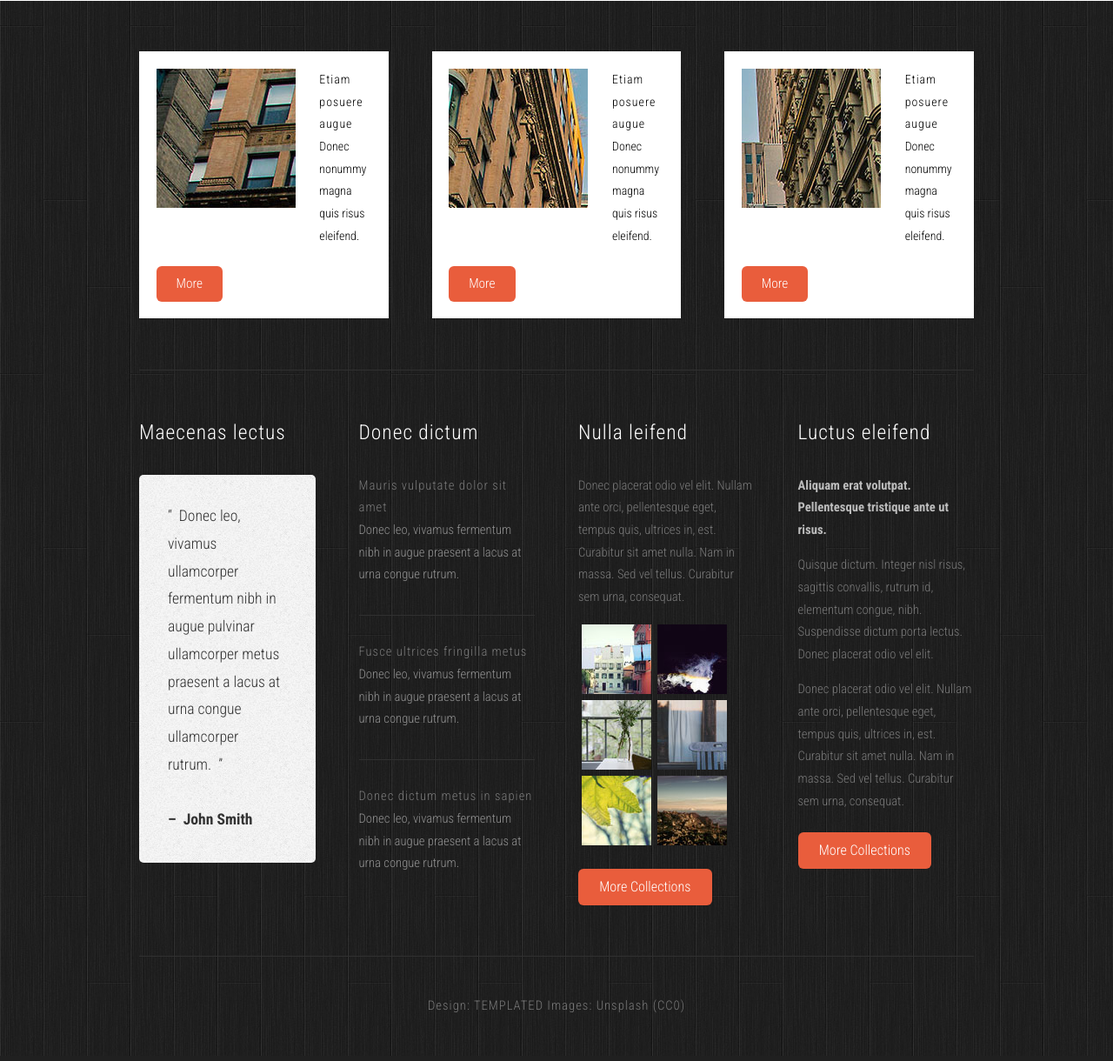
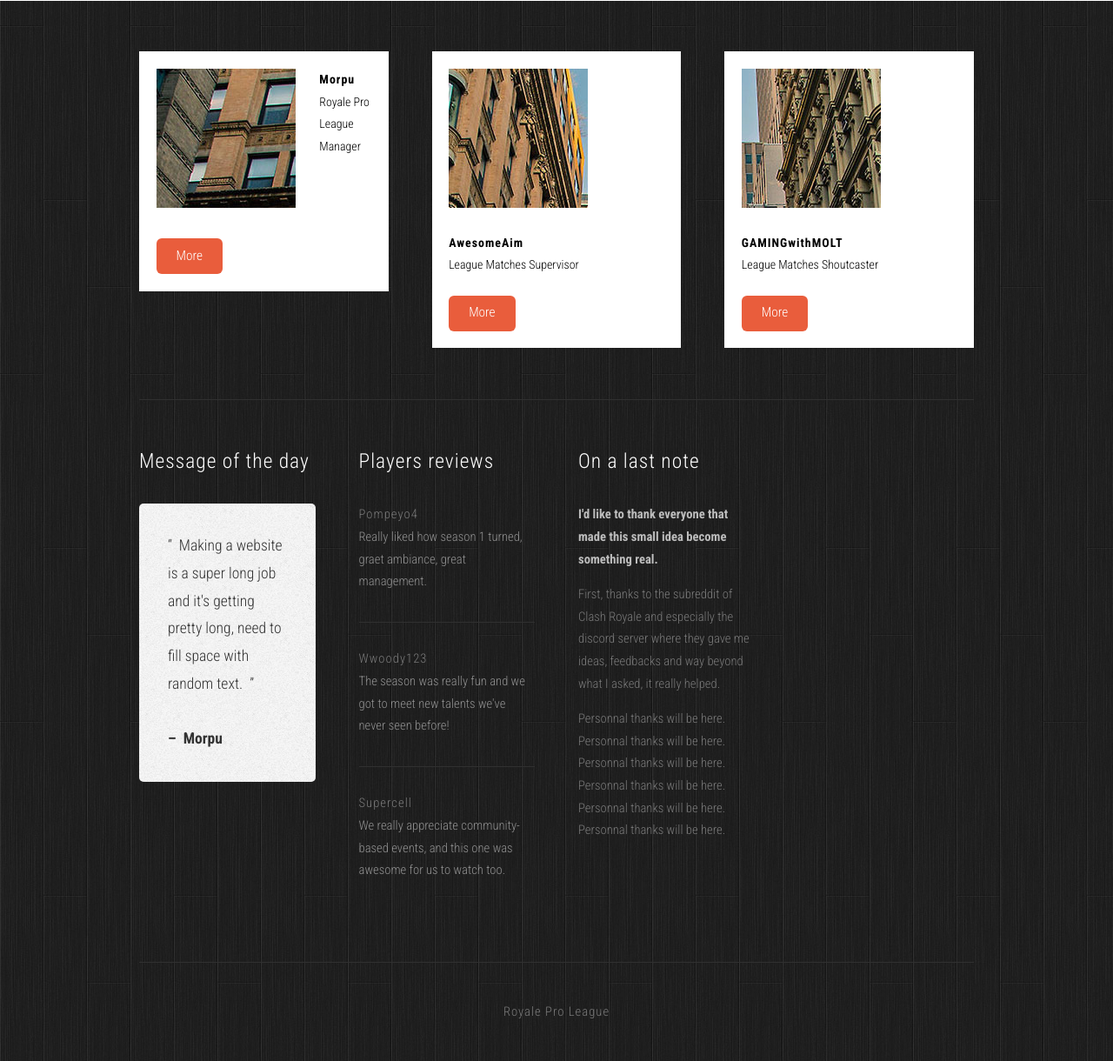
Before and after one commit to CookingASCII/royaleproleague, a plain HTML site: page index.html in a window 1280 px wide. Shown: the part 1970-3190 px from the top of the page at 87% size. Drawn offline with nearby package versions, Linux system fonts and the light colour scheme.

Commit message:
First potent version
ayyyyy

```diff
--- a/index.html
+++ b/index.html
@@ -35,9 +35,9 @@
 					<nav id="nav">
 						<ul>
 							<li class="active"><a href="index.html">Home</a></li>
-							<li><a href="left-sidebar.html">Sign Up</a></li>
-							<li><a href="right-sidebar.html">Schedule and Rules</a></li>
-							<li><a href="no-sidebar.html">FAQ</a></li>
+							<li><a href="#">Sign Up</a></li>
+							<li><a href="#">Schedule and Rules</a></li>
+							<li><a href="#">FAQ</a></li>
 						</ul>
 					</nav>
 
@@ -156,7 +156,7 @@
 						</section>
 						<section class="sidebar">
 							<header>
-								<h2>Ours sponsors</h2>
+								<h2>Our sponsors</h2>
 							</header>
 							<ul class="style1">
 								<li><a href="#">Coca-Cola</a></li>
@@ -181,24 +181,24 @@
 					<section class="4u">
 						<div class="box">
 							<a href="#" class="image left"><img src="images/pics04.jpg" alt=""></a>
-							<h3>Etiam posuere augue</h3>
-							<p>Donec nonummy magna quis risus eleifend. </p>
+							<h3><strong>Morpu</strong></h3>
+							<p>Royale Pro League Manager </p>
 							<a href="#" class="button">More</a>
 						</div>
 					</section>
 					<section class="4u">
 						<div class="box">
 							<a href="#" class="image left"><img src="images/pics05.jpg" alt=""></a>
-							<h3>Etiam posuere augue</h3>
-							<p>Donec nonummy magna quis risus eleifend. </p>
+							<h3><strong>AwesomeAim</strong></h3>
+							<p>League Matches Supervisor <br></p>
 							<a href="#" class="button">More</a>
 						</div>
 					</section>
 					<section class="4u">
 						<div class="box">
 							<a href="#" class="image left"><img src="images/pics06.jpg" alt=""></a>
-							<h3>Etiam posuere augue</h3>
-							<p>Donec nonummy magna quis risus eleifend. </p>
+							<h3><strong>GAMINGwithMOLT</strong></h3>
+							<p>League Matches Shoutcaster <br></p>
 							<a href="#" class="button">More</a>
 						</div>
 					</section>
@@ -214,56 +214,44 @@
 				<div class="row">
 					<div class="3u">
 						<section>
-							<h2>Maecenas lectus</h2>
+							<h2>Message of the day</h2>
 							<div class="balloon">
-								<blockquote>&ldquo;&nbsp;&nbsp;Donec leo, vivamus ullamcorper fermentum nibh in augue pulvinar ullamcorper metus praesent a lacus at urna congue ullamcorper  rutrum.&nbsp;&nbsp;&rdquo;<br>
+								<blockquote>&ldquo;&nbsp;&nbsp;Making a website is a super long job and it's getting pretty long, need to fill space with random text.&nbsp;&nbsp;&rdquo;<br>
 									<br>
-									<strong>&ndash;&nbsp;&nbsp;John Smith</strong></blockquote>
+									<strong>&ndash;&nbsp;&nbsp;Morpu</strong></blockquote>
 							</div>
 							<div class="ballon-bgbtm">&nbsp;</div>
 						</section>
 					</div>
 					<div class="3u">
 						<section>
-							<h2>Donec dictum</h2>
+							<h2>Players reviews</h2>
 							<ul class="default">
 								<li>
-									<h3>Mauris vulputate dolor sit amet</h3>
-									<p><a href="#">Donec leo, vivamus fermentum nibh in augue praesent a lacus at urna congue rutrum.</a></p>
+									<h3>Pompeyo4</h3>
+									<p><a href="#">Really liked how season 1 turned, graet ambiance, great management.</a></p>
 								</li>
 								<li>
-									<h3>Fusce ultrices fringilla metus</h3>
-									<p><a href="#">Donec leo, vivamus fermentum nibh in augue praesent a lacus at urna congue rutrum.</a></p>
+									<h3>Wwoody123</h3>
+									<p><a href="#">The season was really fun and we got to meet new talents we've never seen before!</a></p>
 								</li>
 								<li>
-									<h3>Donec dictum metus in sapien</h3>
-									<p><a href="#">Donec leo, vivamus fermentum nibh in augue praesent a lacus at urna congue rutrum.</a></p>
+									<h3>Supercell</h3>
+									<p><a href="#">We really appreciate community-based events, and this one was awesome for us to watch too.</a></p>
 								</li>
 							</ul>
 						</section>
 					</div>
 					<div class="3u">
 						<section>
-							<h2>Nulla leifend</h2>
-							<p>Donec placerat odio vel elit. Nullam ante orci, pellentesque eget, tempus quis, ultrices in, est. Curabitur sit amet nulla. Nam in massa. Sed vel tellus. Curabitur sem urna, consequat.</p>
-							<ul class="style5">
-								<li><a href="#"><img src="images/pics07.jpg" alt=""></a></li>
-								<li><a href="#"><img src="images/pics08.jpg" alt=""></a></li>
-								<li><a href="#"><img src="images/pics09.jpg" alt=""></a></li>
-								<li><a href="#"><img src="images/pics10.jpg" alt=""></a></li>
-								<li><a href="#"><img src="images/pics11.jpg" alt=""></a></li>
-								<li><a href="#"><img src="images/pics12.jpg" alt=""></a></li>
-							</ul>
-							<a href="#" class="button">More Collections</a>
+							<h2>On a last note</h2>
+							<p><strong>I'd like to thank everyone that made this small idea become something real. </strong></p>
+							<p>First, thanks to the subreddit of Clash Royale and especially the discord server where they gave me ideas, feedbacks and way beyond what I asked, it really helped.</p>
+							<p>Personnal thanks will be here. Personnal thanks will be here. Personnal thanks will be here. Personnal thanks will be here. Personnal thanks will be here. Personnal thanks will be here.</p>
 						</section>
 					</div>
 					<div class="3u">
 						<section>
-							<h2>Luctus eleifend</h2>
-							<p><strong>Aliquam erat volutpat. Pellentesque tristique ante ut risus. </strong></p>
-							<p>Quisque dictum. Integer nisl risus, sagittis convallis, rutrum id, elementum congue, nibh. Suspendisse dictum porta lectus. Donec placerat odio vel elit.</p>
-							<p>Donec placerat odio vel elit. Nullam ante orci, pellentesque eget, tempus quis, ultrices in, est. Curabitur sit amet nulla. Nam in massa. Sed vel tellus. Curabitur sem urna, consequat.</p>
-							<a href="#" class="button">More Collections</a>
 						</section>
 					</div>
 				</div>
@@ -273,7 +261,7 @@
 
 	<!-- Copyright -->
 		<div id="copyright" class="container">
-			Design: <a href="http://templated.co">TEMPLATED</a> Images: <a href="http://unsplash.com">Unsplash</a> (<a href="http://unsplash.com/cc0">CC0</a>)
+			Royale Pro League
 		</div>
 
 
```
